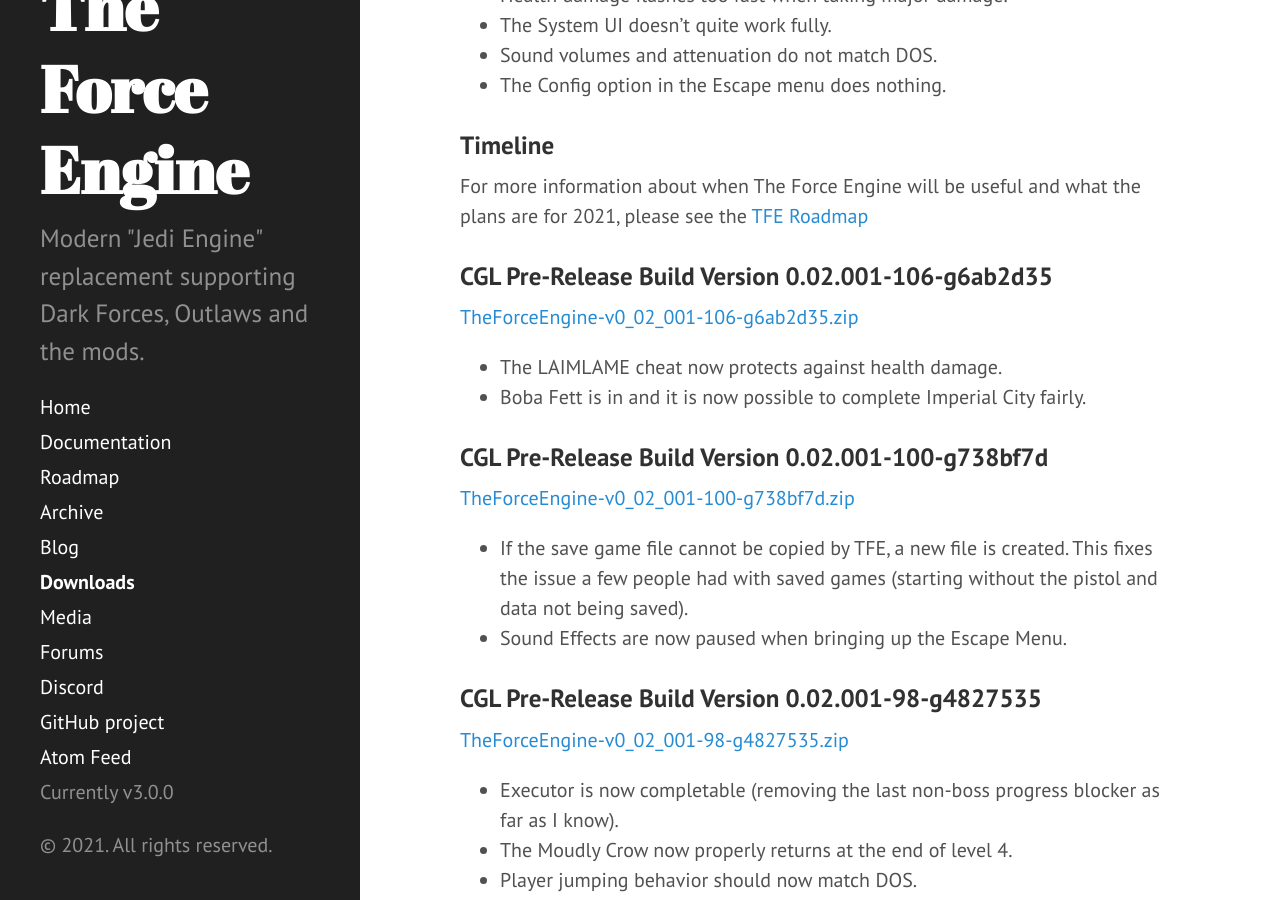
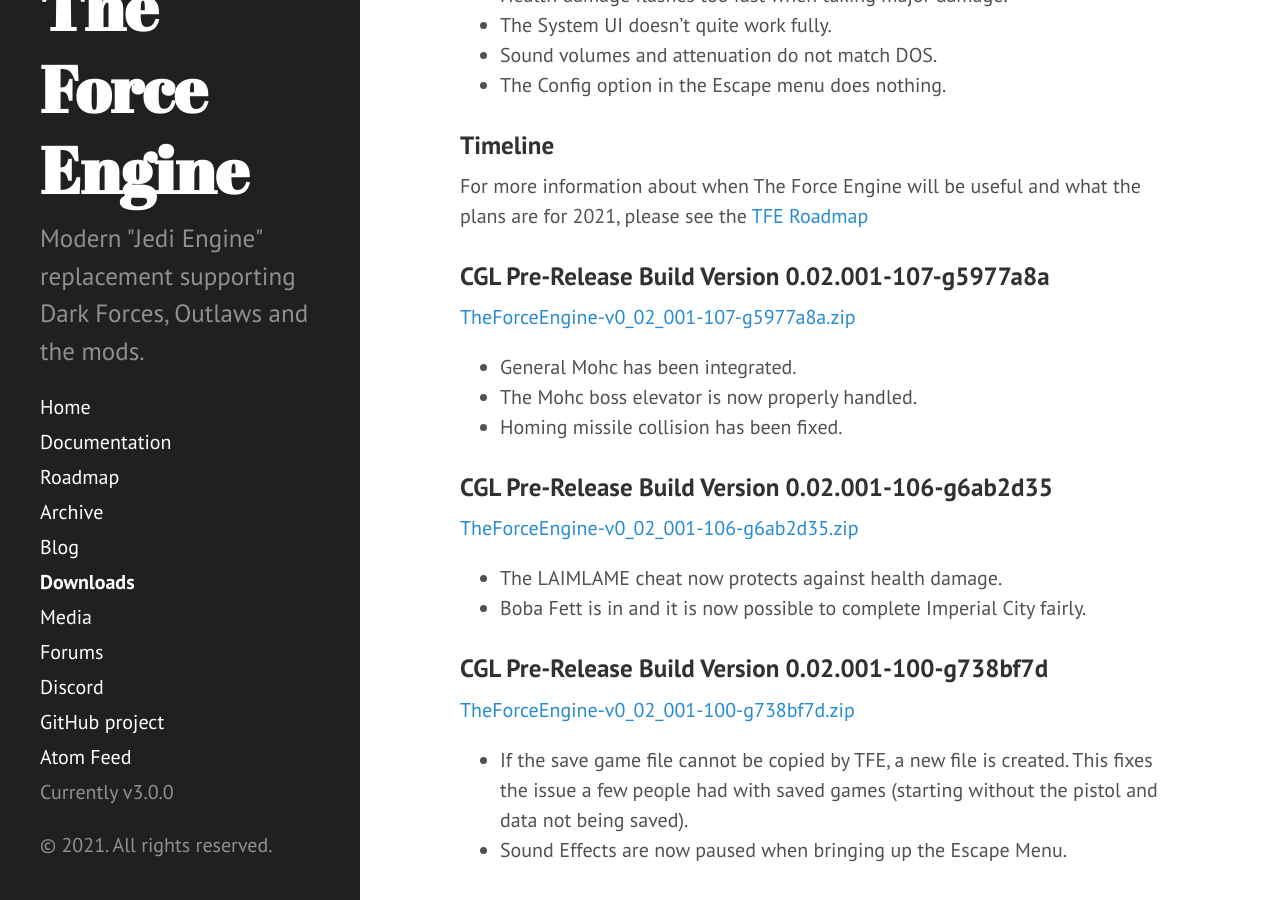
Before and after one commit to TheForceEngine/TheForceEngine.github.io, a Jekyll site: the page built from downloads.md, in a window 1280 px wide and 900 px high, scrolled down 1003 px. Built offline with Jekyll 4.4.1, drawn with Linux system fonts in a browser that asks for light colours.

Commit message:
Update downloads.md

```diff
--- a/downloads.md
+++ b/downloads.md
@@ -31,6 +31,12 @@
 
 ### Timeline
 For more information about when The Force Engine will be useful and what the plans are for 2021, please see the [TFE Roadmap](Roadmap.md)
+
+### CGL Pre-Release Build Version 0.02.001-107-g5977a8a
+[TheForceEngine-v0_02_001-107-g5977a8a.zip](archive/TheForceEngine-v0_02_001-107-g5977a8a.zip) <br>
+* General Mohc has been integrated.
+* The Mohc boss elevator is now properly handled.
+* Homing missile collision has been fixed.
 
 ### CGL Pre-Release Build Version 0.02.001-106-g6ab2d35
 [TheForceEngine-v0_02_001-106-g6ab2d35.zip](archive/TheForceEngine-v0_02_001-106-g6ab2d35.zip) <br>
```
